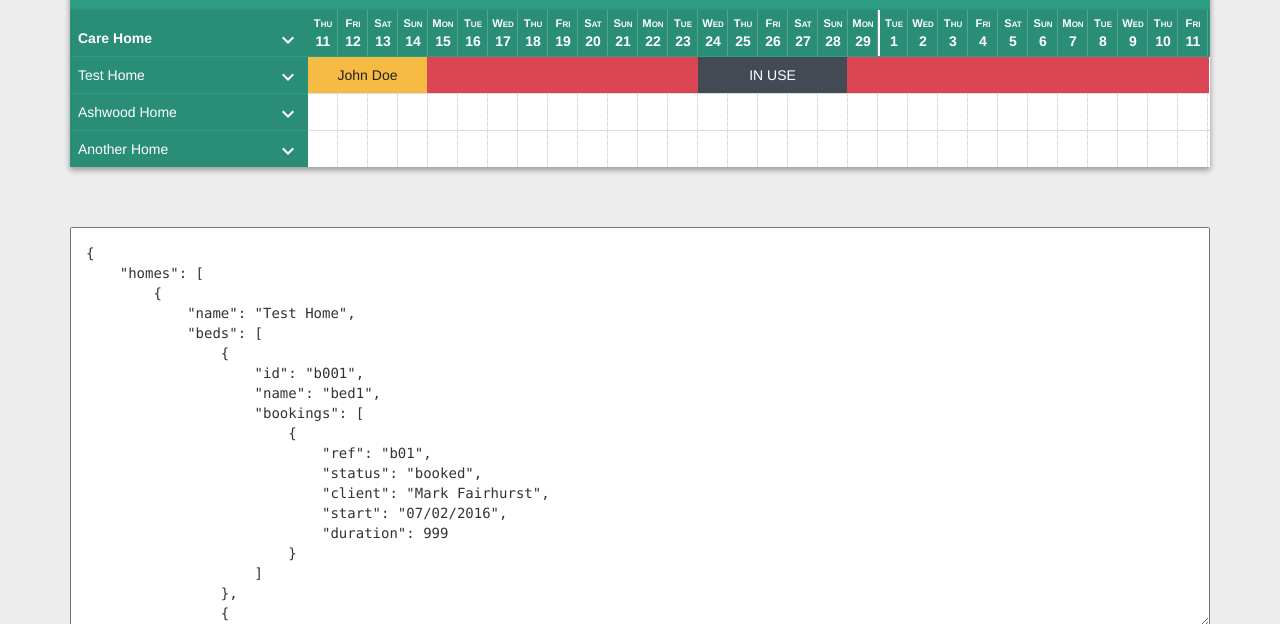
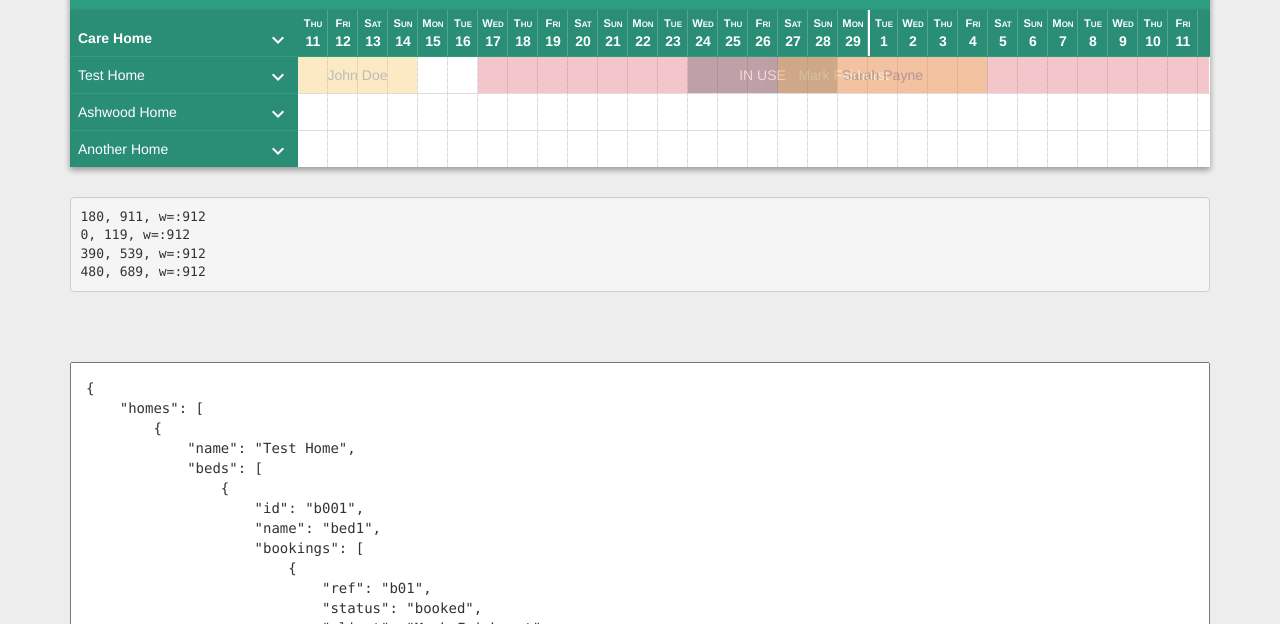
Before and after one commit to airburst/Timeline.js, a website: page index.htm in a window 1280 px wide. Shown: the part 176-800 px from the top of the page. Drawn offline with nearby package versions, Linux system fonts and the light colour scheme.

Commit message:
Added debug zone and method

```diff
--- a/beds.js
+++ b/beds.js
@@ -11,7 +11,7 @@ var bedData = {
                             ref: 'b01',
                             status: 'booked',
                             client: 'Mark Fairhurst',
-                            start: '07/02/2016',
+                            start: '17/02/2016',
                             duration: 999
                         }
                     ]
@@ -39,7 +39,15 @@ var bedData = {
                 {
                     id: 'b003',
                     name: 'bed3',
-                    bookings: []
+                    bookings: [
+                        {
+                            ref: 'b05',
+                            status: 'requested',
+                            client: 'Sarah Payne',
+                            start: '27/02/2016',
+                            duration: 7
+                        }
+                    ]
                 }
             ]
 
--- a/css/styles.css
+++ b/css/styles.css
@@ -19,10 +19,12 @@ td.row-timeline {
     background-image: url(../images/timeline.gif);
 }
 td.row-heading {
-    width: 238px;
+    /*width: 238px;*/
+    width: 20%;
 }
 th.row-timeline-heading, td.row-timeline {
-    width: 902px;
+    /*width: 902px;*/
+    width: 80%;
 }
 .top-margin-60 {
     margin-top: 60px;
@@ -110,10 +112,17 @@ tr.expand .bed {
 
 .booking {
     position: absolute;
+    /*display: none;*/
     text-align: center;
     min-height: 36px;
     padding: 8px;
     margin-bottom: 1px;
+    opacity: 0.3;
+}
+
+tr.expand .booking {
+    /*display: block;*/
+    opacity: 1;
 }
 
 .booking.booked {
@@ -152,3 +161,7 @@ tr.expand .bed {
 .centre {
     text-align: center;
 }
+
+.debug {
+    margin-top: 30px;
+}
--- a/index.htm
+++ b/index.htm
@@ -74,6 +74,11 @@
     </div>
     <!-- End Timeline Grid -->
 
+
+    <!-- Debug -->
+    <div class="container debug">
+        <pre id="debug"></pre>
+    </div>
 
     <!-- View Booking Modal -->
     <div id="view-booking-modal" class="modal fade" role="dialog">
--- a/timeline.js
+++ b/timeline.js
@@ -263,7 +263,7 @@
                 offset = this.positionFromDate(start), /* Number of days from start */
                 left = ((offset * 30) < 0) ? 0 : offset * 30,
                 right = ((left + (duration * 30)) > this.width) ? this.width - 1 : (left + (duration * 30) - 1);
-
+            this.debug(left + ', ' + right + ', w=:' + this.width);
             // Only draw booking if it falls in current timeline range
             if ((date < this.endDate) && (date.add(duration, 'days') > this.startDate)) {
                 // Styles
@@ -346,6 +346,10 @@
                     el.removeChild(el.childNodes[0]);
                 }
             }
+        },
+
+        debug: function (text) {
+            document.getElementById('debug').innerText += text + '\n';
         }
 
     };
```
